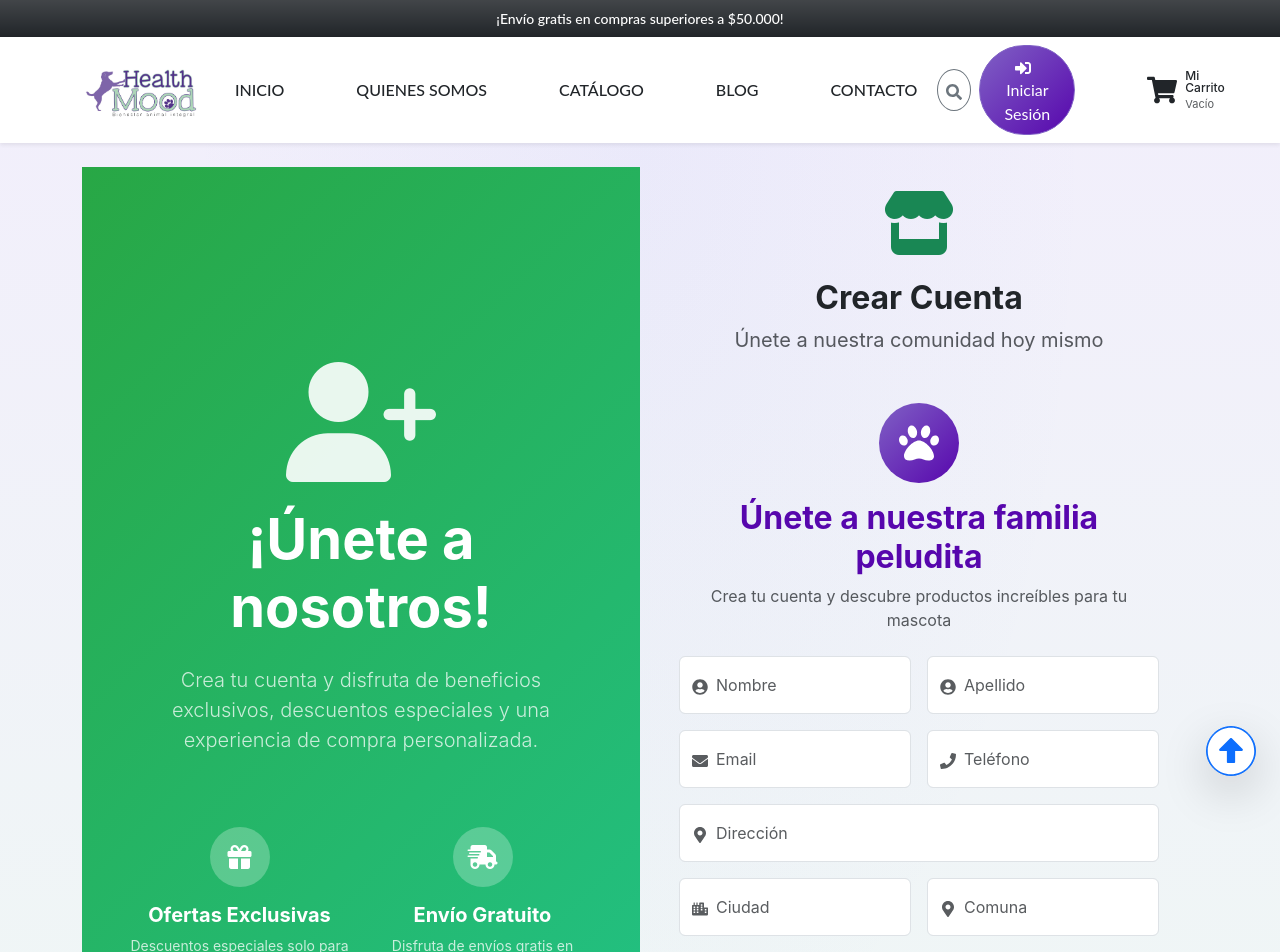
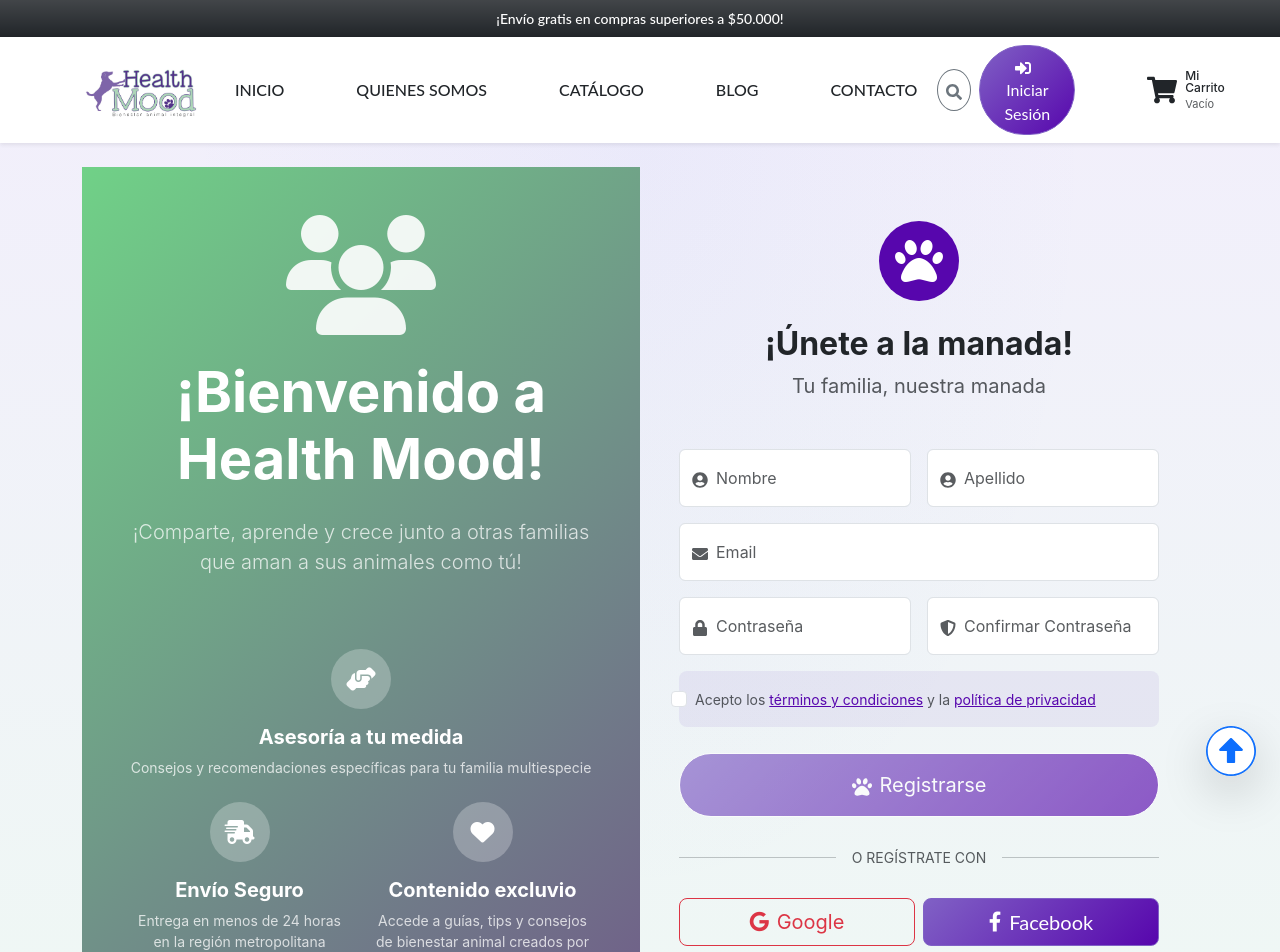
Before and after one commit to moredevj/HealthMood, a React (Vite) app: page /register in a window 1280 px wide. Shown: the top 952 px of the page. Built offline with nearby package versions, Linux system fonts and the light colour scheme.

Commit message:
página registro lista, se elimina doble header, reducción de campos de registro, adecuación de beneficios con identidad Health Mood

```diff
--- a/src/modules/auth/components/RegisterForm.jsx
+++ b/src/modules/auth/components/RegisterForm.jsx
@@ -5,11 +5,7 @@ export default function RegisterForm({ onSubmit, submitText = 'Registrarse' }) {
   const [form, setForm] = useState({
     firstName: '',
     lastName: '',
-    phone: '',
     email: '',
-    street: '',
-    city: '',
-    commune: '',
     password: '',
     confirm: ''
   });
@@ -38,11 +34,7 @@ export default function RegisterForm({ onSubmit, submitText = 'Registrarse' }) {
         const customerData = {
           firstName: form.firstName.trim(),
           lastName: form.lastName.trim(),
-          phone: form.phone.trim(),
           email: form.email.trim(),
-          street: form.street.trim(),
-          city: form.city.trim(),
-          commune: form.commune.trim(),
           password: form.password,
           rol: 'USER'
         };
@@ -70,19 +62,6 @@ export default function RegisterForm({ onSubmit, submitText = 'Registrarse' }) {
 
   return (
     <form onSubmit={handleSubmit} noValidate className="needs-validation">
-      <div className="text-center mb-4">
-        <div className="d-inline-flex align-items-center justify-content-center rounded-circle mb-3"
-             style={{
-               width: '80px',
-               height: '80px',
-               background: 'linear-gradient(135deg, #8061c5 0%, #5706ad 100%)',
-               animation: 'pawFloat 3s ease-in-out infinite'
-             }}>
-          <FaPaw className="text-white" style={{ fontSize: '2.5rem' }} />
-        </div>
-        <h2 className="fw-bold" style={{ color: '#5706ad' }}>Únete a nuestra familia peludita</h2>
-        <p className="text-muted">Crea tu cuenta y descubre productos increíbles para tu mascota</p>
-      </div>
 
       <div className="row g-3">
         {/* Nombre y Apellido */}
@@ -123,8 +102,8 @@ export default function RegisterForm({ onSubmit, submitText = 'Registrarse' }) {
           </div>
         </div>
 
-        {/* Email y Teléfono */}
-        <div className="col-md-6">
+        {/* Email */}
+        <div className="col-12">
           <div className="form-floating">
             <input
               type="email"
@@ -140,78 +119,6 @@ export default function RegisterForm({ onSubmit, submitText = 'Registrarse' }) {
               Email
             </label>
             {errors.email && <div className="invalid-feedback">{errors.email}</div>}
-          </div>
-        </div>
-        <div className="col-md-6">
-          <div className="form-floating">
-            <input
-              type="tel"
-              className="form-control"
-              id="phone"
-              placeholder="Teléfono"
-              value={form.phone}
-              onChange={(e) => setForm(f => ({ ...f, phone: e.target.value }))}
-              disabled={isLoading}
-            />
-            <label htmlFor="phone" className="text-muted">
-              <FaPhone className="me-2" />
-              Teléfono
-            </label>
-          </div>
-        </div>
-
-        {/* Dirección */}
-        <div className="col-12">
-          <div className="form-floating">
-            <input
-              type="text"
-              className="form-control"
-              id="street"
-              placeholder="Dirección"
-              value={form.street}
-              onChange={(e) => setForm(f => ({ ...f, street: e.target.value }))}
-              disabled={isLoading}
-            />
-            <label htmlFor="street" className="text-muted">
-              <FaMapMarkerAlt className="me-2" />
-              Dirección
-            </label>
-          </div>
-        </div>
-
-        {/* Ciudad y Comuna */}
-        <div className="col-md-6">
-          <div className="form-floating">
-            <input
-              type="text"
-              className="form-control"
-              id="city"
-              placeholder="Ciudad"
-              value={form.city}
-              onChange={(e) => setForm(f => ({ ...f, city: e.target.value }))}
-              disabled={isLoading}
-            />
-            <label htmlFor="city" className="text-muted">
-              <FaCity className="me-2" />
-              Ciudad
-            </label>
-          </div>
-        </div>
-        <div className="col-md-6">
-          <div className="form-floating">
-            <input
-              type="text"
-              className="form-control"
-              id="commune"
-              placeholder="Comuna"
-              value={form.commune}
-              onChange={(e) => setForm(f => ({ ...f, commune: e.target.value }))}
-              disabled={isLoading}
-            />
-            <label htmlFor="commune" className="text-muted">
-              <FaMapMarkerAlt className="me-2" />
-              Comuna
-            </label>
           </div>
         </div>
 
--- a/src/modules/auth/pages/RegisterPage.jsx
+++ b/src/modules/auth/pages/RegisterPage.jsx
@@ -34,27 +34,27 @@ export default function RegisterPage() {
       <div className="row min-vh-100">
         {/* Left Side - Hero Content */}
         <div className="col-lg-6 d-none d-lg-flex align-items-center justify-content-center p-5" style={{
-          background: 'linear-gradient(135deg, #28a745 0%, #20c997 100%)'
+          background: 'linear-gradient(135deg, #70d187ff 0%, #704f89ff 100%)'
         }}>
           <div className="text-center text-white">
             <div className="mb-4">
-              <i className="fas fa-user-plus" style={{ fontSize: '120px', opacity: 0.9 }}></i>
+              <i className="fas fa-users" style={{ fontSize: '120px', opacity: 0.9 }}></i>
             </div>
 
-            <h2 className="display-4 fw-bold mb-4">¡Únete a nosotros!</h2>
+            <h2 className="display-4 fw-bold mb-4">¡Bienvenido a Health Mood!</h2>
             <p className="lead mb-4 opacity-75">
-              Crea tu cuenta y disfruta de beneficios exclusivos, descuentos especiales y una experiencia de compra personalizada.
+              ¡Comparte, aprende y crece junto a otras familias que aman a sus animales como tú!
             </p>
 
             {/* Benefits */}
             <div className="row g-4 mt-5">
-              <div className="col-md-6">
+              <div className="col-md-12">
                 <div className="text-center">
                   <div className="bg-white bg-opacity-25 rounded-circle mx-auto mb-3 d-flex align-items-center justify-content-center" style={{ width: '60px', height: '60px' }}>
-                    <i className="fas fa-gift text-white fs-4"></i>
+                    <i className="fas fa-hands-helping text-white fs-4"></i>
                   </div>
-                  <h5 className="fw-bold mb-2">Ofertas Exclusivas</h5>
-                  <p className="small opacity-75 mb-0">Descuentos especiales solo para miembros registrados</p>
+                  <h5 className="fw-bold mb-2">Asesoría a tu medida</h5>
+                  <p className="small opacity-75 mb-0">Consejos y recomendaciones específicas para tu familia multiespecie</p>
                 </div>
               </div>
 
@@ -63,28 +63,17 @@ export default function RegisterPage() {
                   <div className="bg-white bg-opacity-25 rounded-circle mx-auto mb-3 d-flex align-items-center justify-content-center" style={{ width: '60px', height: '60px' }}>
                     <i className="fas fa-shipping-fast text-white fs-4"></i>
                   </div>
-                  <h5 className="fw-bold mb-2">Envío Gratuito</h5>
-                  <p className="small opacity-75 mb-0">Disfruta de envíos gratis en compras superiores a $50</p>
+                  <h5 className="fw-bold mb-2">Envío Seguro</h5>
+                  <p className="small opacity-75 mb-0">Entrega en menos de 24 horas en la región metropolitana</p>
                 </div>
               </div>
-
               <div className="col-md-6">
                 <div className="text-center">
                   <div className="bg-white bg-opacity-25 rounded-circle mx-auto mb-3 d-flex align-items-center justify-content-center" style={{ width: '60px', height: '60px' }}>
                     <i className="fas fa-heart text-white fs-4"></i>
                   </div>
-                  <h5 className="fw-bold mb-2">Lista de Deseos</h5>
-                  <p className="small opacity-75 mb-0">Guarda tus productos favoritos para comprar después</p>
-                </div>
-              </div>
-
-              <div className="col-md-6">
-                <div className="text-center">
-                  <div className="bg-white bg-opacity-25 rounded-circle mx-auto mb-3 d-flex align-items-center justify-content-center" style={{ width: '60px', height: '60px' }}>
-                    <i className="fas fa-headset text-white fs-4"></i>
-                  </div>
-                  <h5 className="fw-bold mb-2">Soporte 24/7</h5>
-                  <p className="small opacity-75 mb-0">Atención personalizada cuando lo necesites</p>
+                  <h5 className="fw-bold mb-2">Contenido excluvio</h5>
+                  <p className="small opacity-75 mb-0">Accede a guías, tips y consejos de bienestar animal creados por veterinarios</p>
                 </div>
               </div>
             </div>
@@ -107,7 +96,7 @@ export default function RegisterPage() {
                 </div>
               </div>
               <p className="small opacity-75 fst-italic mb-0">
-                "Excelente experiencia desde el registro. Las ofertas exclusivas realmente valen la pena y el soporte es increíble."
+                "Excelente experiencia desde el principio. Es como sentirse en familia."
               </p>
             </div>
           </div>
@@ -122,17 +111,27 @@ export default function RegisterPage() {
               <div className="mb-3">
                 <i className="fas fa-store text-success" style={{ fontSize: '48px' }}></i>
               </div>
-              <h3 className="text-success fw-bold mb-2">¡Únete a nosotros!</h3>
-              <p className="text-muted">Crea tu cuenta y disfruta de todos nuestros beneficios</p>
+              <h3 className="text-success fw-bold mb-2">¡Únete a la manada!</h3>
+              <p className="text-muted">Tu familia, nuestra manada</p>
             </div>
 
             {/* Desktop Header */}
             <div className="text-center mb-5 d-none d-lg-block">
-              <div className="mb-4">
-                <i className="fas fa-store text-success" style={{ fontSize: '64px' }}></i>
+              <div className="mb-4 d-flex align-items-center justify-content-center">
+                <div style={{
+                  width: '80px',
+                  height: '80px',
+                  borderRadius: '50%',
+                  background: '#5706ad',
+                  display: 'flex',
+                  alignItems: 'center',
+                  justifyContent: 'center'
+                }}>
+                  <i className="fas fa-paw" style={{ fontSize: '48px', color: 'white' }}></i>
+                </div>
               </div>
-              <h2 className="text-dark fw-bold mb-2">Crear Cuenta</h2>
-              <p className="text-muted fs-5">Únete a nuestra comunidad hoy mismo</p>
+              <h2 className="text-dark fw-bold mb-2">¡Únete a la manada!</h2>
+              <p className="text-muted fs-5">Tu familia, nuestra manada</p>
             </div>
 
             {/* Toast Notification */}
```
Lines whose indentation alone changed are shown as unchanged.
